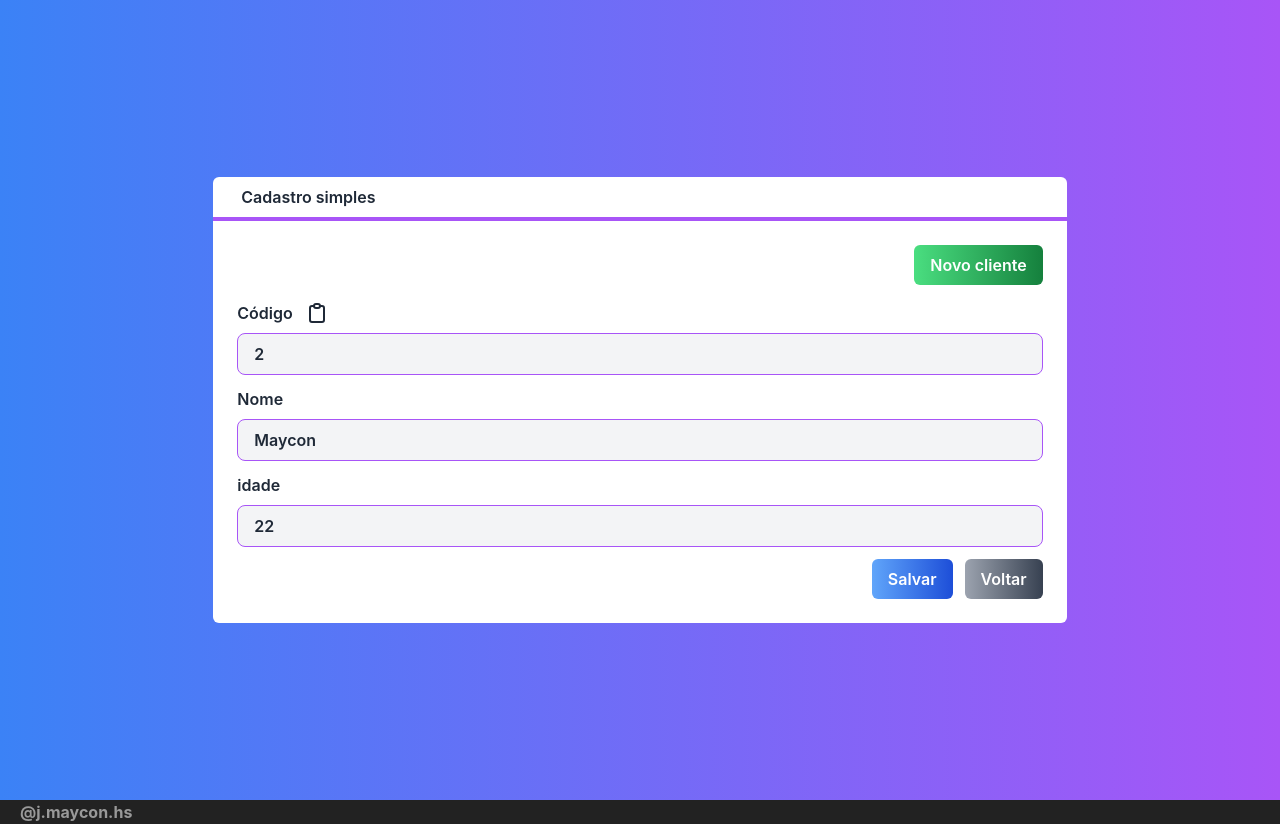
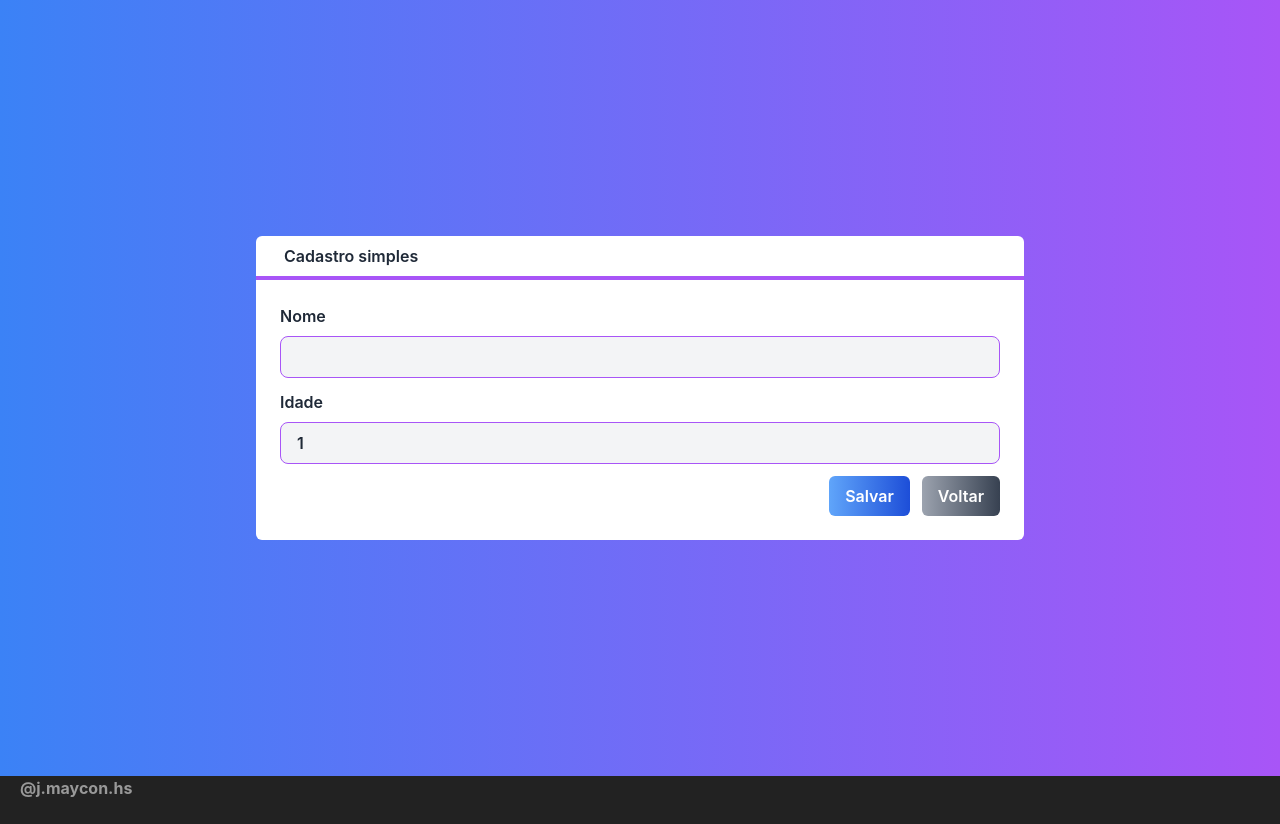
Before and after one commit to JoseMayconHS/Cadastro-Next.js, a Next.js app: page / in a window 1280 px wide. Both pictures are taken after a click on the button "Novo cliente". After the commit the page ends 800 px from the top, so only its background shows below. Built offline with nearby package versions, Linux system fonts and the light colour scheme.

Commit message:
Fluxo & Refs

```diff
--- a/src/components/Button.tsx
+++ b/src/components/Button.tsx
@@ -1,17 +1,17 @@
-import { ReactNode } from "react"
+import { ButtonHTMLAttributes, ReactNode } from "react"
 
-interface IButtonProps {
+interface IButtonProps extends ButtonHTMLAttributes<any> {
   color?: 'green' | 'red' | 'blue' | 'gray',
   children: ReactNode,
   className?: string
 }
 
-export default function Button({ color = 'gray', children, className = '' }: IButtonProps) {
+export default function Button({ color = 'gray', children, className = '', ...rest }: IButtonProps) {
   return (
     <button className={`
       bg-gradient-to-r from-${ color }-400 to-${ color }-700
       text-white px-4 py-2 rounded-md ${ className }
-    `}>
+    `} { ...rest }>
       { children }
     </button>
   )
--- a/src/components/Form/Input.tsx
+++ b/src/components/Form/Input.tsx
@@ -1,5 +1,5 @@
 import {
-  Dispatch, InputHTMLAttributes, SetStateAction
+  Dispatch, forwardRef, InputHTMLAttributes, SetStateAction
 } from "react"
 import { Copy } from "../Icons"
 
@@ -8,9 +8,9 @@ interface IInputProps extends InputHTMLAttributes<any> {
   setValue?: Dispatch<SetStateAction<any>>
 }
 
-export default function Input({
+const Input = forwardRef<HTMLInputElement, IInputProps>(({
   label, setValue, ...rest
-}: IInputProps) {
+}, ref) => {
   return (
     <div className="
       flex flex-col gap-y-2
@@ -28,6 +28,7 @@ export default function Input({
             { onChange: ({ target }) => setValue(target.value) }
             : {}
         )}
+        ref={ ref }
         className={`
           border border-purple-500 rounded-lg
           focus:outline-none bg-gray-100 px-4 py-2
@@ -36,4 +37,6 @@ export default function Input({
       />
     </div>
   )
-}
+})
+
+export default Input
--- a/src/components/Form/index.tsx
+++ b/src/components/Form/index.tsx
@@ -1,4 +1,5 @@
-import { useState } from "react"
+import { useCallback, useRef, useState } from "react"
+import { InputType } from "zlib"
 
 import Client from "../../core/Client"
 import Button from "../Button"
@@ -6,12 +7,40 @@ import Button from "../Button"
 import Input from "./Input"
 
 interface IFormProps {
-  client?: Client
+  client?: Client,
+  _handleBack(): void
 }
 
-export default function Form({ client }: IFormProps) {
+export default function Form({ client, _handleBack }: IFormProps) {
   const [name, setName] = useState(client?.name || '')
-  const [age, setAge] = useState(client?.age || 0)
+  const [age, setAge] = useState(client?.age || 1)
+
+  const inputNameRef = useRef<HTMLInputElement>(null)
+  const inputAgeRef = useRef<HTMLInputElement>(null)
+
+  const _handleSubmit = useCallback(() => {
+    if (client?.id) {
+      // (DESC) SE FOR PARA ATUALIZAR UM CLIENTE
+      const newClient = new Client({ id: client.id, name, age })
+
+      console.log('Alterado ', newClient)
+
+      return
+    }
+
+    // (DESC) SE FOR PARA CADASTRAR UM NOVO CLIENTE
+
+    if (name === '' || !+age) {
+      if (name === '')
+        return inputNameRef.current?.focus()
+
+      return inputAgeRef.current?.focus()
+    }
+
+    const data = new Client({ name, age })
+
+    console.log('Criado ', data)
+  }, [name, age, inputAgeRef, inputNameRef])
 
   return (
     <div className="
@@ -32,18 +61,22 @@ export default function Form({ client }: IFormProps) {
         value={ name }
         setValue={ setName }
         label='Nome'
-      />
+        ref={ inputNameRef }
+        />
       <Input
         id='idade'
+        type='number'
+        min={1}
         value={ age }
         setValue={ setAge }
-        label='idade'
+        label='Idade'
+        ref={ inputAgeRef }
       />
       <div className="
         flex flex-nowrap gap-x-3 justify-end
       ">
-        <Button color="blue">Salvar</Button>
-        <Button color='gray'>Voltar</Button>
+        <Button color="blue" onClick={ _handleSubmit }>{ client?.id ? 'Alterar' : 'Salvar' }</Button>
+        <Button color='gray' onClick={ _handleBack }>Voltar</Button>
       </div>
     </div>
   )
--- a/src/components/Layout.tsx
+++ b/src/components/Layout.tsx
@@ -8,7 +8,7 @@ interface ILayoutProps extends ITitleProps {
 export default function Layout({ title, children }: ILayoutProps) {
   return (
     <div className="
-      flex flex-col w-2/3 justify-center
+      flex flex-col w-screen max-w-3xl justify-center
       bg-white text-gray-800 rounded-md
     ">
       <Title title={ title } />
--- a/src/core/Client/index.ts
+++ b/src/core/Client/index.ts
@@ -7,10 +7,10 @@ interface IClienteConstructor extends IPersonConstructor {
 export default class Client extends Person {
   #id?: string
 
-  constructor({ id, name, age }: IClienteConstructor) {
+  constructor({ id = '', name, age }: IClienteConstructor) {
     super({ age, name })
     // (DEV) DEVE SER id
-    this.#id = id || String((Math.random() * 9999).toFixed(2)).replace(/[.]/g, '')
+    this.#id = id
   }
 
   get id() {
--- a/src/pages/_document.js
+++ b/src/pages/_document.js
@@ -17,8 +17,17 @@ export default class MyDocument extends Document {
         </Head>
         <body>
           <Header />
-          <main>
-            <Main />
+          <main className="
+            flex justify-center items-center
+            bg-gradient-to-r from-blue-500 to-purple-500
+            text-white font-semibold max-w-full
+          ">
+            <div className="
+              flex justify-center
+              w-screen p-3
+            ">
+              <Main />
+            </div>
           </main>
           <Footer />
           <NextScript />
--- a/src/pages/index.tsx
+++ b/src/pages/index.tsx
@@ -1,4 +1,4 @@
-import { useCallback } from "react"
+import { useCallback, useState } from "react"
 
 import Client from "../core/Client"
 
@@ -8,6 +8,7 @@ import Table, {
 } from "../components/Table"
 import Button from "../components/Button"
 import Form from "../components/Form"
+import Link from "next/link"
 
 export default function Home() {
   const clients = [
@@ -16,32 +17,37 @@ export default function Home() {
     new Client({ id: '4', name: 'João', age: 29 })
   ]
 
+  const [data, setData] = useState<Client | undefined>()
+
   const _handleEdit: THandlesTable = useCallback((client) => {
-    console.log(client.name)
-  }, [])
+    setData(client)
+  }, [data])
 
   const _handleRemove: THandlesTable = useCallback((client) => {
     console.log(client.name)
   }, [])
 
   return (
-    <div className={`
-      flex justify-center items-center
-      h-screen bg-gradient-to-r from-blue-500 to-purple-500
-      text-white font-semibold
-    `}>
     <Layout title="Cadastro simples">
+      {
+        data ? (
+          <Form client={ data } _handleBack={ () => setData(undefined) } />
+        ) : (
+          <>
             <div className="
               flex justify-end mb-4
             ">
-          <Button color='green'>Novo cliente</Button>
+              <Button color='green'
+                onClick={() => setData(new Client({ name: '', age: 0 }))}
+              >Novo cliente</Button>
             </div>
-        <Form client={ clients[0] } />
-        {/* <Table
+            <Table
               clients={ clients }
               _handleEdit={ _handleEdit } _handleRemove={ _handleRemove }
-        /> */}
-      </Layout>
-    </div>
+            />
+          </>
         )
       }
+    </Layout>
+  )
+}
```
Lines whose indentation alone changed are shown as unchanged.
